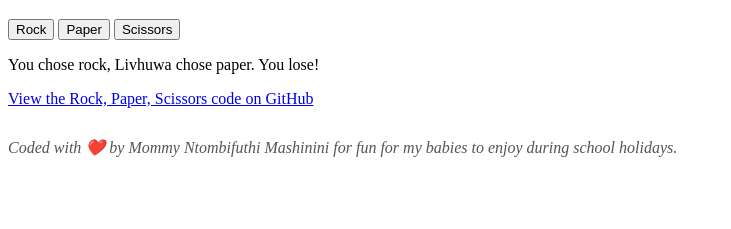
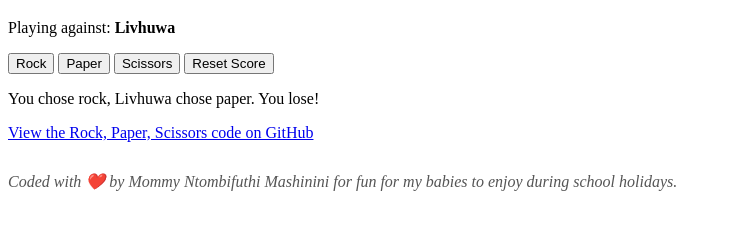
Before and after one commit to Ntombifuthi-Mashinini/Rock-Papers-Scissors, a plain HTML site: page index.html in a window 1280 px wide. Both pictures are taken after a click on the button "Rock". Shown: the part 61-290 px from the top of the page, without its empty margins (0-731 px from the left). Drawn offline with Linux system fonts and the light colour scheme.

Commit message:
Add Reset Score button and show current opponent name

```diff
--- a/index.html
+++ b/index.html
@@ -8,9 +8,13 @@
 <body>
   <h1>Rock, Paper, Scissors</h1>
 
+<p>Playing against: <strong id="opponent-name">???</strong></p>
+
 <button onclick="playGame('rock')">Rock</button>
 <button onclick="playGame('paper')">Paper</button>
 <button onclick="playGame('scissors')">Scissors</button>
+
+<button onclick="resetScore()">Reset Score</button>
 
   <p id="result"></p>
   <p>
@@ -20,6 +24,9 @@
 </p>
 
 <script>
+  let playerScore = 0;
+  let opponentScore = 0;
+
   function playGame(playerMove) {
     const randomNumber = Math.random();
     let computerMove = '';
@@ -42,17 +49,34 @@
       (playerMove === 'scissors' && computerMove === 'paper')
     ) {
       result = 'You win!';
+      playerScore++;
     } else {
       result = 'You lose!';
+      opponentScore++;
     }
 
     const opponents = ['Livhuwa', 'Siya'];
     const randomOpponent = opponents[Math.floor(Math.random() * opponents.length)];
 
+    document.getElementById('opponent-name').innerText = randomOpponent;
+
     document.getElementById('result').innerText =
       `You chose ${playerMove}, ${randomOpponent} chose ${computerMove}. ${result}`;
+
+    document.getElementById('player-score').innerText = playerScore;
+    document.getElementById('opponent-score').innerText = opponentScore;
+  }
+
+  function resetScore() {
+    playerScore = 0;
+    opponentScore = 0;
+    document.getElementById('player-score').innerText = playerScore;
+    document.getElementById('opponent-score').innerText = opponentScore;
+    document.getElementById('result').innerText = '';
+    document.getElementById('opponent-name').innerText = '???';
   }
 </script>
+
 
 <footer style="margin-top: 30px; font-style: italic; color: #555;">
   Coded with ❤️ by Mommy Ntombifuthi Mashinini for fun for my babies to enjoy during school holidays.
```
